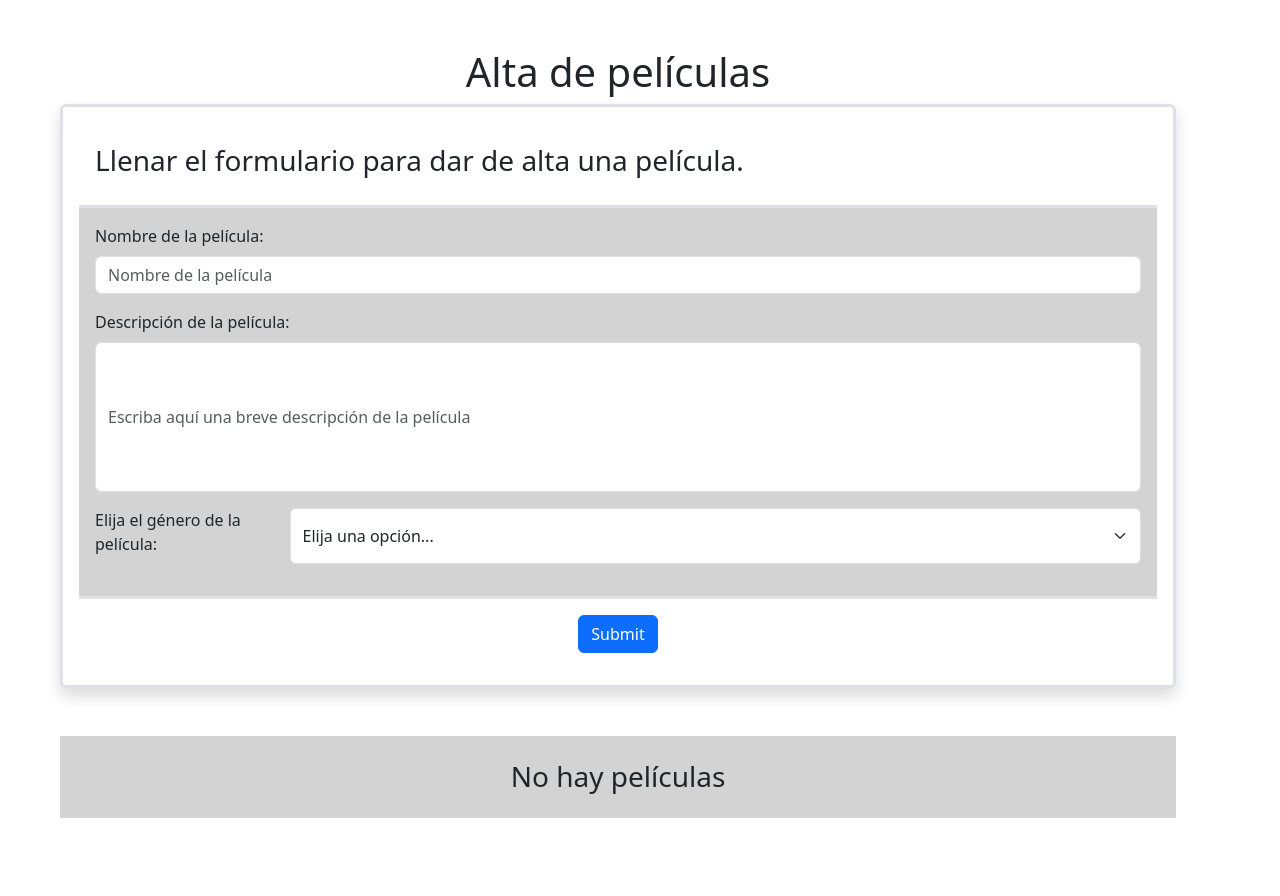
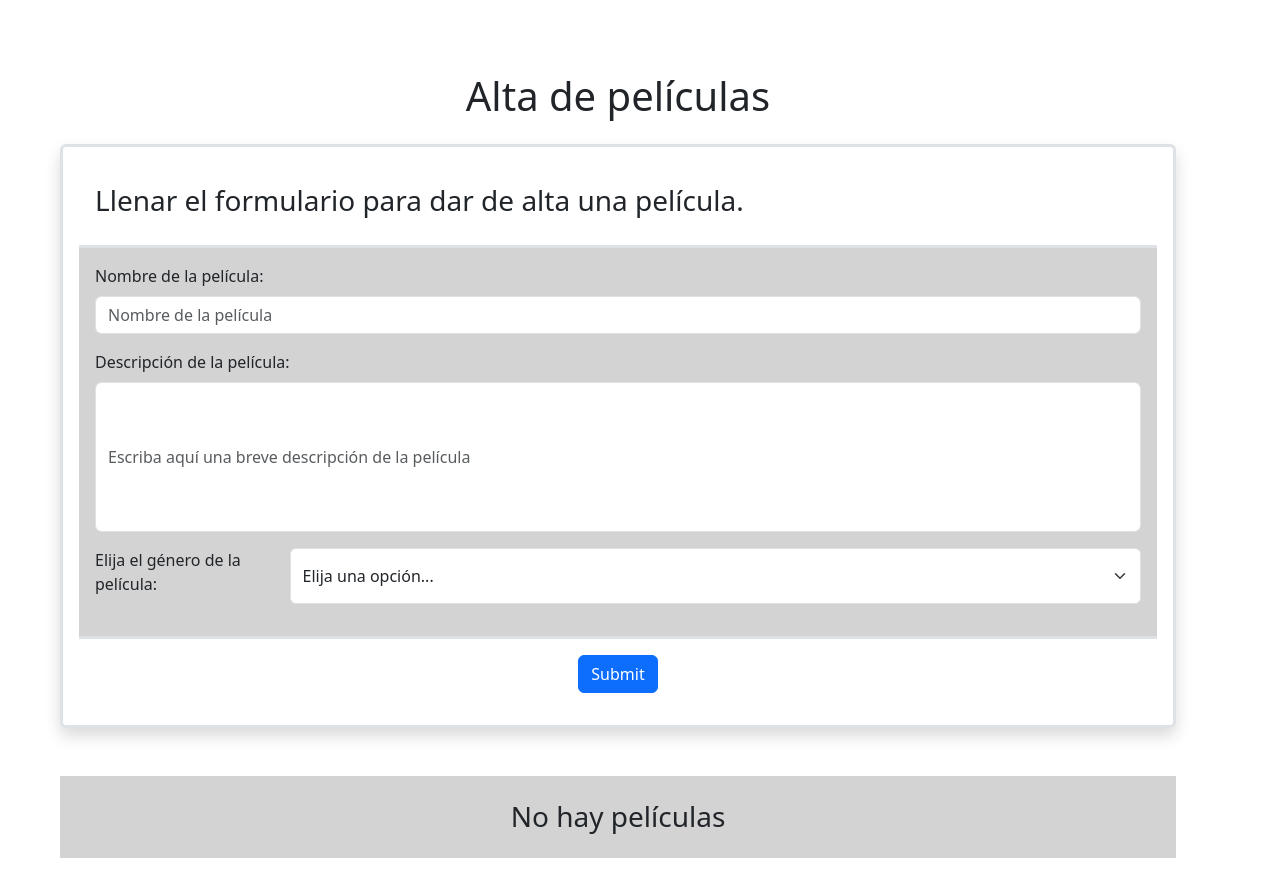
Before and after one commit to EmiTorres93/RCS-43i-React_exercise10, a React (Vite) app: page / in a window 1280 px wide. Shown: the top 896 px of the page. Built offline with nearby package versions, Linux system fonts and the light colour scheme.

Commit message:
agrego LocalStorage

```diff
--- a/src/App.jsx
+++ b/src/App.jsx
@@ -8,7 +8,7 @@ function App() {
   return (
     <>
       <Container className="mainPage m-5">
-        <h1 className="text-center">Alta de películas</h1>
+        <h1 className="text-center my-4">Alta de películas</h1>
         <Formulario></Formulario>
       </Container>
     </>
--- a/src/components/Formulario.jsx
+++ b/src/components/Formulario.jsx
@@ -1,16 +1,22 @@
-import { useState } from "react";
+import { useEffect, useState } from "react";
 import { Form, Button } from "react-bootstrap";
 import ListaPeliculas from "./ListaPeliculas";
 
 const Formulario = () => {
+  let peliculasStorage = JSON.parse(localStorage.getItem("peliculas")) || [];
+
   const pelicula = {
     nombrePelicula: "",
     descripcion: "",
     genero: "",
   };
 
-  const [listaPeliculas, setListaPeliculas] = useState([]);
+  const [listaPeliculas, setListaPeliculas] = useState(peliculasStorage);
   const [show, setShow] = useState(true);
+
+  useEffect(() => {
+    localStorage.setItem("peliculas", JSON.stringify(listaPeliculas));
+  }, [listaPeliculas]);
 
   const handleSubmit = (e) => {
     e.preventDefault();
```
